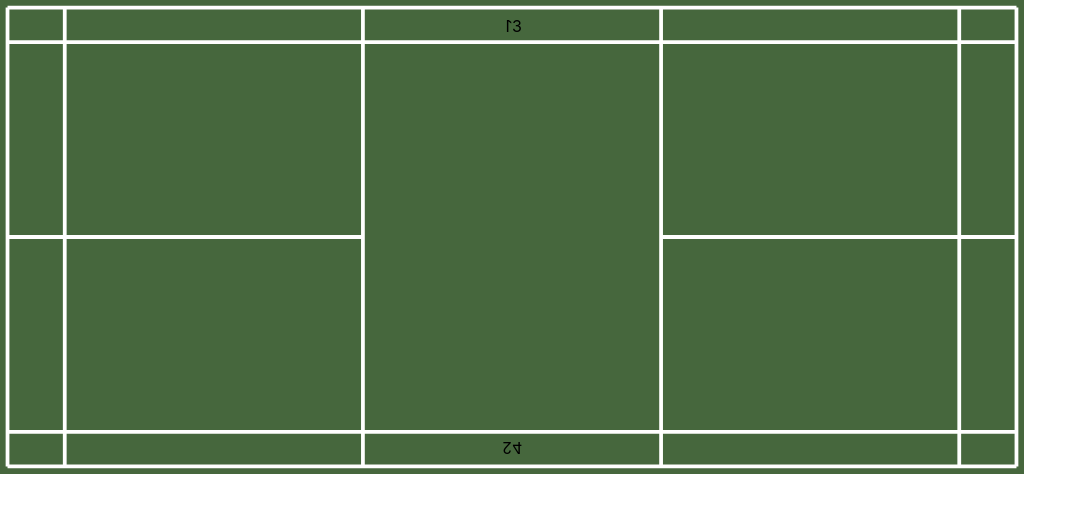
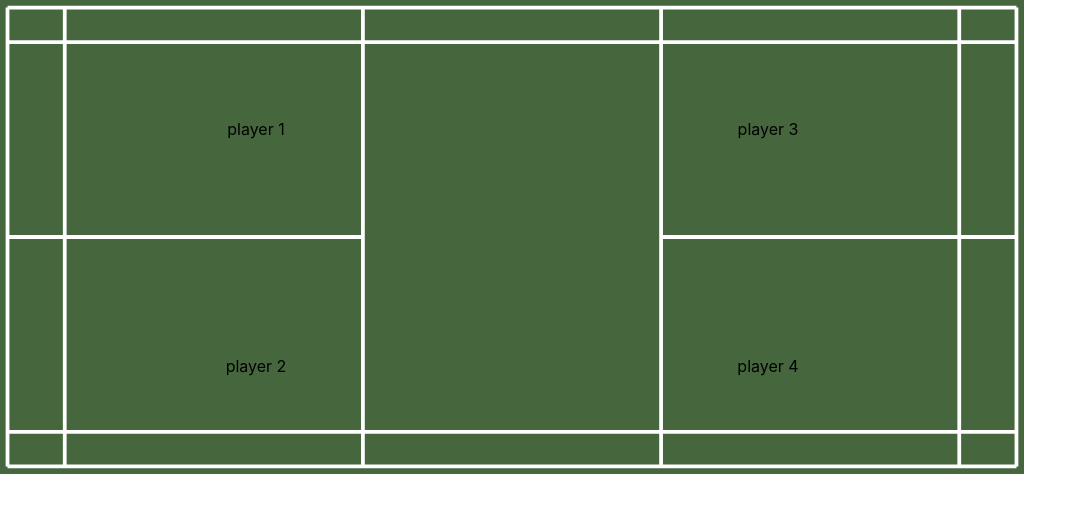
Before and after one commit to victor77dev/badminton-scoreboard, a React (Create React App) app: page / in a window 1280 px wide. Shown: the top 512 px of the page, without its empty margins (0-1087 px from the left). Built offline with nearby package versions, Linux system fonts and the light colour scheme.

Commit message:
Rework sub-court styles

```diff
--- a/src/features/court/components/half-court/index.jsx
+++ b/src/features/court/components/half-court/index.jsx
@@ -2,16 +2,11 @@ import React from 'react';
 
 import styles from './index.module.scss';
 
-/** @type {React.FC<Props>} */
-export const HalfCourt = ({className, children}) => {
+/** @type {React.FC} */
+export const HalfCourt = ({children}) => {
   return (
-    <div className={`${styles.half_court} ${className}`}>
+    <div className={styles.half_court}>
       {children}
     </div>
   );
 };
-
-/**
- * @typedef {Object} Props
- * @prop {string} className
- */
--- a/src/features/court/components/sub-court/index.jsx
+++ b/src/features/court/components/sub-court/index.jsx
@@ -1,10 +1,13 @@
 import React from 'react';
+
+import styles from './index.module.scss';
 
 /** @type {React.FC<Props>} */
 export const SubCourt = (props) => {
   return (
-    <div className={props.className}>
-      <p>{props.name}</p>
+    <div className={styles.container}>
+      <span className={styles.name}>{props.name}</span>
+      <div className={`${styles.court_image} ${props.imageStyles}`} />
     </div>
   );
 };
@@ -12,5 +15,5 @@ export const SubCourt = (props) => {
 /**
  * @typedef {Object} Props
  * @prop {string} name
- * @prop {string} className
+ * @prop {string} imageStyles
  */
--- /dev/null
+++ b/src/features/court/components/sub-court/index.module.scss
@@ -0,0 +1,21 @@
+.container {
+  height: 100%;
+  width: 100%;
+}
+
+.court_image {
+  background-image: url('../../images/sub-court.svg');
+  height: 100%;
+  width: 100%;
+  background-repeat: no-repeat;
+  background-size: contain;
+}
+
+.name {
+  position: relative;
+  float: left;
+  width: 100%;
+  top: 50%;
+  text-align: center;
+  z-index: 1;
+}
--- a/src/features/court/index.jsx
+++ b/src/features/court/index.jsx
@@ -26,13 +26,25 @@ export const Court = () => {
 
   return (
     <div className={styles.court}>
-      <HalfCourt className={styles.left_half}>
-        <SubCourt className={styles.left_side} name="1"/>
-        <SubCourt className={styles.right_side} name="2"/>
+      <HalfCourt>
+        <SubCourt
+          imageStyles={styles.left_left}
+          name="player 1"
+        />
+        <SubCourt
+          imageStyles={styles.left_right}
+          name="player 2"
+        />
       </HalfCourt>
-      <HalfCourt className={styles.right_half}>
-        <SubCourt className={styles.left_side} name="3"/>
-        <SubCourt className={styles.right_side} name="4"/>
+      <HalfCourt>
+        <SubCourt
+          imageStyles={styles.right_right}
+          name="player 3"
+        />
+        <SubCourt
+          imageStyles={styles.right_left}
+          name="player 4"
+        />
       </HalfCourt>
     </div>
   );
--- a/src/features/court/index.module.scss
+++ b/src/features/court/index.module.scss
@@ -4,23 +4,18 @@
   height: var(--court_height);
 }
 
-.left_side {
-  background-image: url('images/sub-court.svg');
-  height: 100%;
-  width: 100%;
-  background-repeat: no-repeat;
-  background-size: contain;
+.left_left {
+  transform: scaleX(-1);
 }
 
-.right_side {
-  background-image: url('images/sub-court.svg');
-  height: 100%;
-  width: 100%;
-  background-repeat: no-repeat;
-  background-size: contain;
+.left_right {
+  transform: scale(-1, -1);
+}
+
+.right_left {
   transform: scaleY(-1);
 }
 
-.left_half {
-  transform: scaleX(-1);
+.right_right {
+  transform: none;
 }
```
